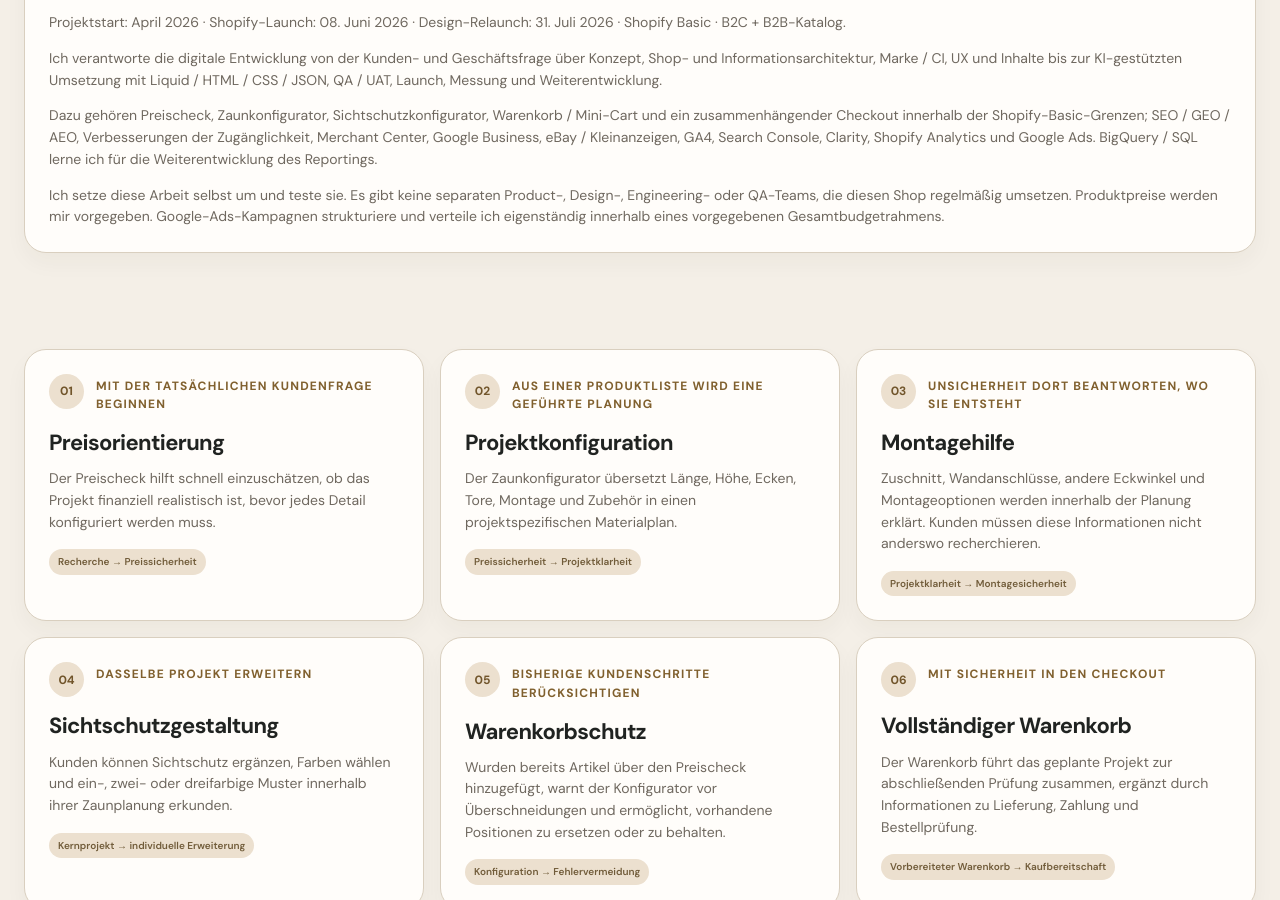
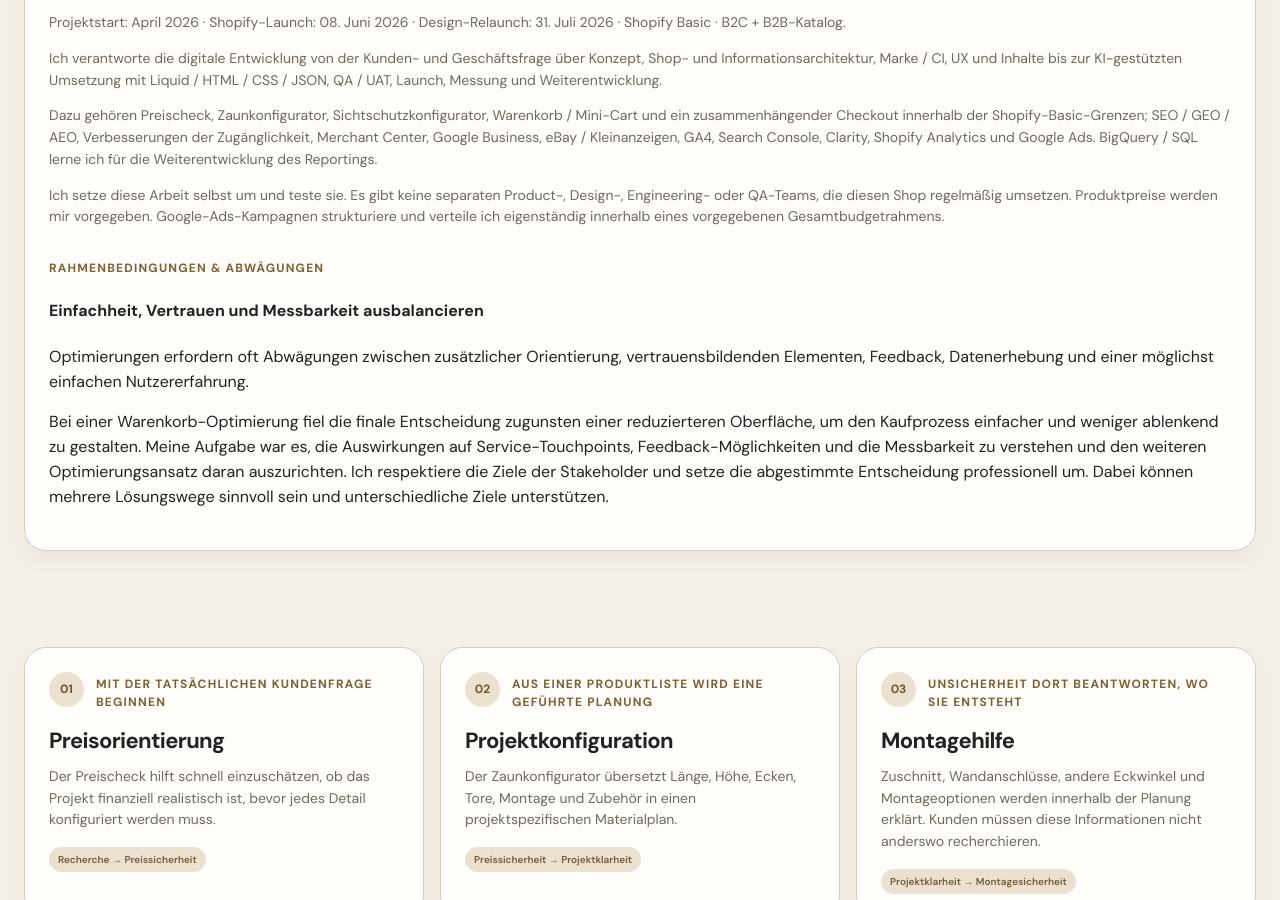
Before and after one commit to winnie-griesbach/winnie-griesbach.github.io, a Jekyll site: the page built from de/index.html, in a window 1280 px wide and 900 px high, scrolled down 1880 px. Built offline with Jekyll 4.4.1, drawn with Linux system fonts in a browser that asks for light colours.

Commit message:
Add files via upload

```diff
--- a/_data/copy.json
+++ b/_data/copy.json
@@ -236,7 +236,11 @@
     "ddz_sistrix_title": "Early search visibility after launch and relaunch",
     "ddz_sistrix_text": "The dated snapshot lists 65 keywords worldwide and 49 in Germany, a German visibility index of 0.0003, and one citation listed under OpenAI ChatGPT. The keyword-history chart shows rising visibility after the 8 June launch and 31 July design relaunch.",
     "ddz_sistrix_limits": "Supporting evidence from an early-stage shop. These are different SISTRIX measures; the single ChatGPT citation is an observation, not proof of sustained AI-search performance or an attributed sale. The snapshot does not establish that the redesign alone caused the growth.",
-    "ddz_sistrix_source": "Source: SISTRIX · dein-doppelstabmattenzaun.de · snapshot supplied with capture date 24 September 2026. Google Search Console remains the primary record for Google Search performance."
+    "ddz_sistrix_source": "Source: SISTRIX · dein-doppelstabmattenzaun.de · snapshot supplied with capture date 24 September 2026. Google Search Console remains the primary record for Google Search performance.",
+    "ddz_constraints_tradeoffs": "Constraints & Trade-offs",
+    "ddz_tradeoffs_title": "Balancing simplicity, trust and measurement",
+    "ddz_tradeoffs_context": "Some optimizations require trade-offs between additional guidance, trust elements, feedback, data collection and a simpler customer experience.",
+    "ddz_tradeoffs_decision": "In one cart optimization, the final decision favored a more reduced interface to make the purchasing process easier and less distracting for users. My role was to understand the impact of that decision on service touchpoints, feedback opportunities and measurement — and to adapt the optimization approach accordingly. I respect stakeholder priorities and implement the agreed approach professionally, recognizing that several solutions can serve different goals."
   },
   "de": {
     "skip_to_content": "Zum Inhalt springen",
@@ -475,6 +479,10 @@
     "ddz_sistrix_title": "Erste Suchsichtbarkeit nach Launch und Relaunch",
     "ddz_sistrix_text": "Der datierte Snapshot weist 65 Keywords weltweit und 49 in Deutschland, einen deutschen Sichtbarkeitsindex von 0,0003 sowie eine Zitation unter OpenAI ChatGPT aus. Der Keyword-Verlauf zeigt eine steigende Sichtbarkeit nach dem Launch am 8. Juni und dem Design-Relaunch am 31. Juli.",
     "ddz_sistrix_limits": "Ergänzender Nachweis für einen jungen Shop. Die SISTRIX-Werte beschreiben unterschiedliche Messgrößen. Die einzelne ChatGPT-Zitation ist eine Beobachtung, kein Beleg für dauerhafte KI-Suchleistung oder einen zugeordneten Kauf. Der Snapshot belegt nicht, dass das Redesign allein das Wachstum verursacht hat.",
-    "ddz_sistrix_source": "Quelle: SISTRIX · dein-doppelstabmattenzaun.de · bereitgestellter Snapshot mit Aufnahmedatum 24. September 2026. Google Search Console bleibt die maßgebliche Quelle für Google-Suchleistung."
+    "ddz_sistrix_source": "Quelle: SISTRIX · dein-doppelstabmattenzaun.de · bereitgestellter Snapshot mit Aufnahmedatum 24. September 2026. Google Search Console bleibt die maßgebliche Quelle für Google-Suchleistung.",
+    "ddz_constraints_tradeoffs": "Rahmenbedingungen & Abwägungen",
+    "ddz_tradeoffs_title": "Einfachheit, Vertrauen und Messbarkeit ausbalancieren",
+    "ddz_tradeoffs_context": "Optimierungen erfordern oft Abwägungen zwischen zusätzlicher Orientierung, vertrauensbildenden Elementen, Feedback, Datenerhebung und einer möglichst einfachen Nutzererfahrung.",
+    "ddz_tradeoffs_decision": "Bei einer Warenkorb-Optimierung fiel die finale Entscheidung zugunsten einer reduzierteren Oberfläche, um den Kaufprozess einfacher und weniger ablenkend zu gestalten. Meine Aufgabe war es, die Auswirkungen auf Service-Touchpoints, Feedback-Möglichkeiten und die Messbarkeit zu verstehen und den weiteren Optimierungsansatz daran auszurichten. Ich respektiere die Ziele der Stakeholder und setze die abgestimmte Entscheidung professionell um. Dabei können mehrere Lösungswege sinnvoll sein und unterschiedliche Ziele unterstützen."
   }
 }
--- a/_layouts/portfolio.html
+++ b/_layouts/portfolio.html
@@ -124,6 +124,12 @@
       <p>{{ copy.i_own_the_digital_development_from_the_customer_and_bus }}</p>
       <p>{{ copy.my_scope_includes_price_check_fence_configurator_privac }}</p>
       <p>{{ copy.i_build_and_test_this_work_myself_there_are_no_separate }}</p>
+      <div class="case-scope">
+        <p class="journey-kicker">{{ copy.ddz_constraints_tradeoffs }}</p>
+        <h4>{{ copy.ddz_tradeoffs_title }}</h4>
+        <p>{{ copy.ddz_tradeoffs_context }}</p>
+        <p>{{ copy.ddz_tradeoffs_decision }}</p>
+      </div>
     </article>
   </section>
 
```
